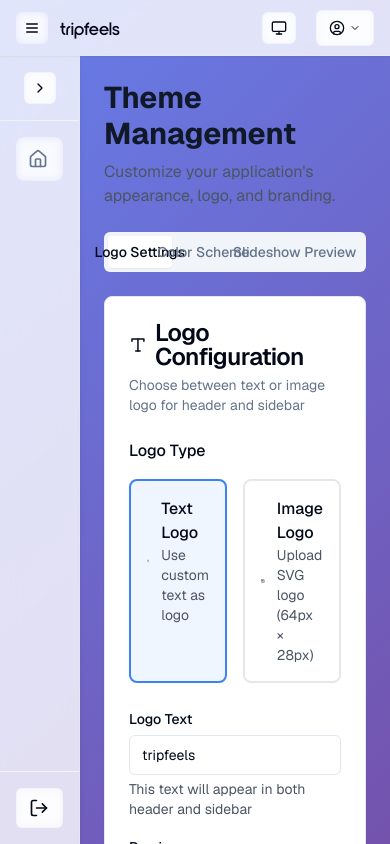
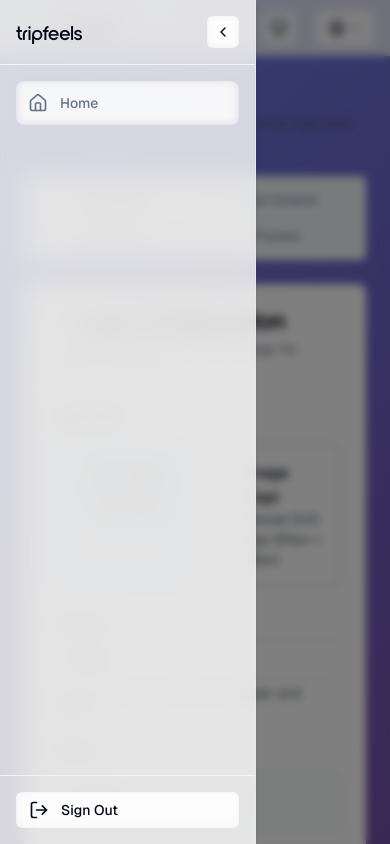
Before and after one commit to babuas25/tripfeels, a Next.js app: page /superadmin/theme in a window 390 px wide. Both pictures are taken after a click on the button 32 px from the left and 27 px from the top of the page. Shown: the top 844 px of the page. Built offline with nearby package versions, Linux system fonts and the light colour scheme; no server answers.

Commit message:
Responsive behavior Mobile: buttons wrap to two per row Desktop: buttons stay on one line No overflow; buttons fit within the container Spacing remains consistent across breakpoints

```diff
--- a/src/app/(dashboard)/layout.tsx
+++ b/src/app/(dashboard)/layout.tsx
@@ -1,3 +1,6 @@
+'use client'
+
+import { useState } from 'react'
 import { Sidebar } from '@/components/layout/sidebar'
 import { Header } from '@/components/layout/header'
 
@@ -6,13 +9,49 @@ export default function DashboardLayout({
 }: {
   children: React.ReactNode
 }) {
+  const [isMobileSidebarOpen, setIsMobileSidebarOpen] = useState(false)
+
+  const toggleMobileSidebar = () => {
+    setIsMobileSidebarOpen(!isMobileSidebarOpen)
+  }
+
+  const closeMobileSidebar = () => {
+    setIsMobileSidebarOpen(false)
+  }
+
   return (
     <div className="min-h-screen">
-      <Header showNavigation={false} showUserActions={true} />
+      <Header
+        showNavigation={false}
+        showUserActions={true}
+        onMobileMenuToggle={toggleMobileSidebar}
+      />
       <div className="flex pt-14">
-        <div className="h-[calc(100vh-3.5rem)] flex">
+        {/* Desktop Sidebar */}
+        <div className="hidden md:block h-[calc(100vh-3.5rem)] flex">
           <Sidebar />
         </div>
+
+        {/* Mobile Sidebar Overlay */}
+        {isMobileSidebarOpen && (
+          <div
+            className="fixed inset-0 z-50 md:hidden"
+            onClick={closeMobileSidebar}
+          >
+            {/* Backdrop */}
+            <div className="absolute inset-0 bg-black/50 backdrop-blur-sm" />
+
+            {/* Sidebar */}
+            <div className="relative h-full w-64">
+              <Sidebar
+                isMobile={true}
+                onClose={closeMobileSidebar}
+                className="h-full"
+              />
+            </div>
+          </div>
+        )}
+
         <main className="flex-1 overflow-auto p-6">
           {children}
         </main>
--- a/src/app/(dashboard)/superadmin/theme/page.tsx
+++ b/src/app/(dashboard)/superadmin/theme/page.tsx
@@ -48,18 +48,18 @@ export default function SuperAdminThemePage() {
   return (
     <div className="space-y-6">
       <div>
-        <h1 className="text-3xl font-bold text-gray-900 dark:text-gray-100">Theme Management</h1>
-        <p className="text-gray-600 dark:text-gray-400 mt-2">
+        <h1 className="text-xl font-bold text-gray-900 dark:text-gray-100">Theme Management</h1>
+        <p className="text-sm text-gray-600 dark:text-gray-400 mt-1">
           Customize your application&apos;s appearance, logo, and branding.
         </p>
       </div>
 
       <Tabs defaultValue="logo" className="space-y-6">
-        <TabsList className="grid w-full grid-cols-4">
-          <TabsTrigger value="logo">Logo Settings</TabsTrigger>
-          <TabsTrigger value="colors">Color Scheme</TabsTrigger>
-          <TabsTrigger value="slideshow">Slideshow</TabsTrigger>
-          <TabsTrigger value="preview">Preview</TabsTrigger>
+        <TabsList className="!flex !w-full !flex-wrap !gap-1 !h-auto !p-2">
+          <TabsTrigger value="logo" className="!text-xs md:!text-sm !flex-1 !min-w-[calc(50%-0.125rem)] md:!min-w-0 !px-2 !py-2">Logo Settings</TabsTrigger>
+          <TabsTrigger value="colors" className="!text-xs md:!text-sm !flex-1 !min-w-[calc(50%-0.125rem)] md:!min-w-0 !px-2 !py-2">Color Scheme</TabsTrigger>
+          <TabsTrigger value="slideshow" className="!text-xs md:!text-sm !flex-1 !min-w-[calc(50%-0.125rem)] md:!min-w-0 !px-2 !py-2">Slideshow</TabsTrigger>
+          <TabsTrigger value="preview" className="!text-xs md:!text-sm !flex-1 !min-w-[calc(50%-0.125rem)] md:!min-w-0 !px-2 !py-2">Preview</TabsTrigger>
         </TabsList>
 
         <TabsContent value="logo" className="space-y-6">
@@ -425,12 +425,12 @@ export default function SuperAdminThemePage() {
               </div>
 
               {/* Action Buttons */}
-              <div className="flex gap-3 pt-4">
-                <Button onClick={handleSave} className="flex items-center gap-2">
+              <div className="flex flex-wrap gap-3 pt-4">
+                <Button onClick={handleSave} className="flex items-center gap-2 flex-1 min-w-[calc(50%-0.375rem)] sm:flex-none sm:min-w-0">
                   <Save className="h-4 w-4" />
                   Apply Theme
                 </Button>
-                <Button variant="outline" onClick={handlePreview} className="flex items-center gap-2">
+                <Button variant="outline" onClick={handlePreview} className="flex items-center gap-2 flex-1 min-w-[calc(50%-0.375rem)] sm:flex-none sm:min-w-0">
                   <Eye className="h-4 w-4" />
                   Preview Changes
                 </Button>
--- a/src/components/layout/header.tsx
+++ b/src/components/layout/header.tsx
@@ -56,9 +56,10 @@ interface HeaderProps {
   className?: string
   showNavigation?: boolean
   showUserActions?: boolean
+  onMobileMenuToggle?: () => void
 }
 
-export function Header({ className, showNavigation = true, showUserActions = true }: HeaderProps) {
+export function Header({ className, showNavigation = true, showUserActions = true, onMobileMenuToggle }: HeaderProps) {
   const { data: session, status } = useSession()
   const pathname = usePathname()
   const { theme, setTheme } = useTheme()
@@ -104,6 +105,7 @@ export function Header({ className, showNavigation = true, showUserActions = tru
             variant="ghost"
             size="icon"
             className="md:hidden h-8 w-8 text-gray-600 dark:text-gray-300 hover:text-gray-900 dark:hover:text-gray-100 hover:bg-gray-100/60 dark:hover:bg-gray-800/60 backdrop-blur-sm"
+            onClick={onMobileMenuToggle}
           >
             <Menu className="h-4 w-4 text-foreground" />
           </Button>
--- a/src/components/layout/sidebar.tsx
+++ b/src/components/layout/sidebar.tsx
@@ -53,13 +53,18 @@ const iconMap = {
 
 interface SidebarProps {
   className?: string
+  isMobile?: boolean
+  onClose?: () => void
 }
 
-export function Sidebar({ className }: SidebarProps) {
+export function Sidebar({ className, isMobile = false, onClose }: SidebarProps) {
   const [isCollapsed, setIsCollapsed] = useState(true)
   const { data: session } = useSession()
   const pathname = usePathname()
   const { logoType, textLogo, logoImage } = useTheme()
+
+  // On mobile, always show expanded sidebar with text
+  const shouldShowText = isMobile || !isCollapsed
 
   // Always show sidebar with fallback navigation
   const navigationItems = session?.user?.role
@@ -69,12 +74,12 @@ export function Sidebar({ className }: SidebarProps) {
   return (
     <div className={cn(
       "flex flex-col backdrop-blur-md bg-background/80 border-r border-border shadow-md transition-all duration-300 h-full",
-      isCollapsed ? "w-20" : "w-64",
+      isMobile ? "w-64" : (isCollapsed ? "w-20" : "w-64"),
       className
     )}>
       {/* Header */}
       <div className="flex items-center justify-between p-4">
-        {!isCollapsed && (
+        {shouldShowText && (
           <h2 className={cn("text-xl font-bold font-logo", colors.text.primary)}>
             {logoType === 'image' && logoImage ? (
               <img
@@ -89,8 +94,18 @@ export function Sidebar({ className }: SidebarProps) {
         )}
         <div className={cn(
           "flex",
-          isCollapsed ? "justify-center w-full" : "justify-end"
+          shouldShowText ? "justify-end" : "justify-center w-full"
         )}>
+          {isMobile ? (
+            <GlassButton
+              variant="glass"
+              size="icon"
+              onClick={onClose}
+              className="h-8 w-8 font-bold hover:bg-background/90 border-border/30"
+            >
+              <ChevronLeft className="h-4 w-4 font-bold text-foreground" />
+            </GlassButton>
+          ) : (
             <GlassButton
               variant="glass"
               size="icon"
@@ -103,6 +118,7 @@ export function Sidebar({ className }: SidebarProps) {
                 <ChevronLeft className="h-4 w-4 font-bold text-foreground" />
               )}
             </GlassButton>
+          )}
         </div>
       </div>
 
@@ -119,6 +135,7 @@ export function Sidebar({ className }: SidebarProps) {
             <Link
               key={item.href}
               href={item.href}
+              onClick={isMobile ? onClose : undefined}
               className={cn(
                 "flex items-center gap-3 px-3 py-3 rounded-lg text-sm font-medium transition-all duration-200 backdrop-blur-sm",
                 isActive
@@ -127,7 +144,7 @@ export function Sidebar({ className }: SidebarProps) {
               )}
             >
               <Icon className="h-5 w-5 flex-shrink-0" />
-              {!isCollapsed && <span>{item.label}</span>}
+              {shouldShowText && <span>{item.label}</span>}
             </Link>
           )
         })}
@@ -138,7 +155,7 @@ export function Sidebar({ className }: SidebarProps) {
 
       {/* User Profile & Sign Out */}
       <div className="p-4">
-        {!isCollapsed && session?.user && (
+        {shouldShowText && session?.user && (
           <div className="mb-3">
             <p className={cn("text-sm font-medium", colors.text.primary)}>{session.user.name}</p>
             <p className={cn("text-xs", colors.text.secondary)}>{session.user.role}</p>
@@ -146,12 +163,15 @@ export function Sidebar({ className }: SidebarProps) {
         )}
         <GlassButton
           variant="glass"
-          size={isCollapsed ? "icon" : "sm"}
-          onClick={() => signOut({ callbackUrl: '/' })}
+          size={shouldShowText ? "sm" : "icon"}
+          onClick={() => {
+            if (isMobile && onClose) onClose()
+            signOut({ callbackUrl: '/' })
+          }}
           className="w-full justify-start px-3 py-2"
         >
           <LogOut className="h-5 w-5 flex-shrink-0" />
-          {!isCollapsed && <span className="ml-3">Sign Out</span>}
+          {shouldShowText && <span className="ml-3">Sign Out</span>}
         </GlassButton>
       </div>
     </div>
```
Lines whose indentation alone changed are shown as unchanged.
